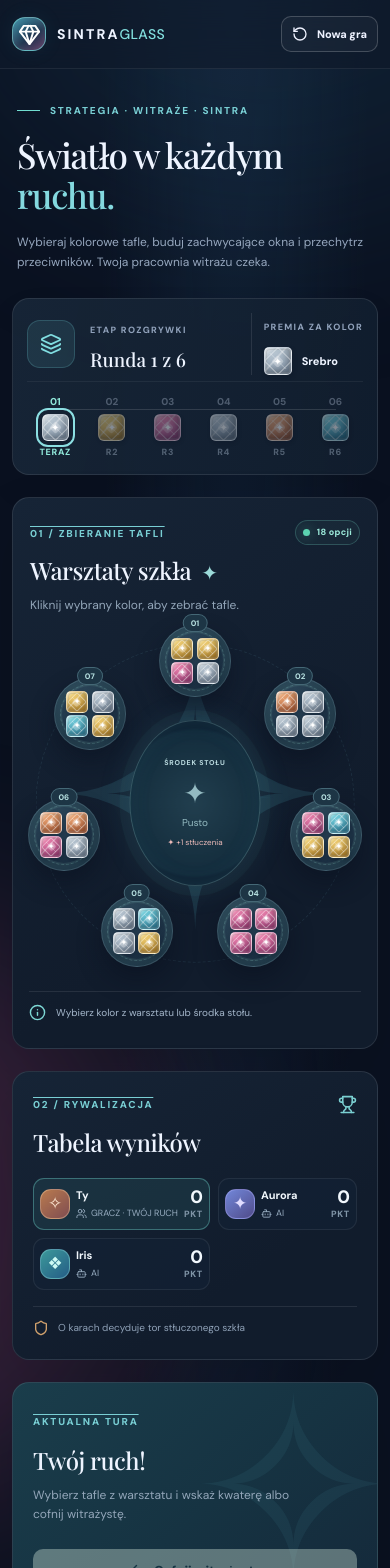
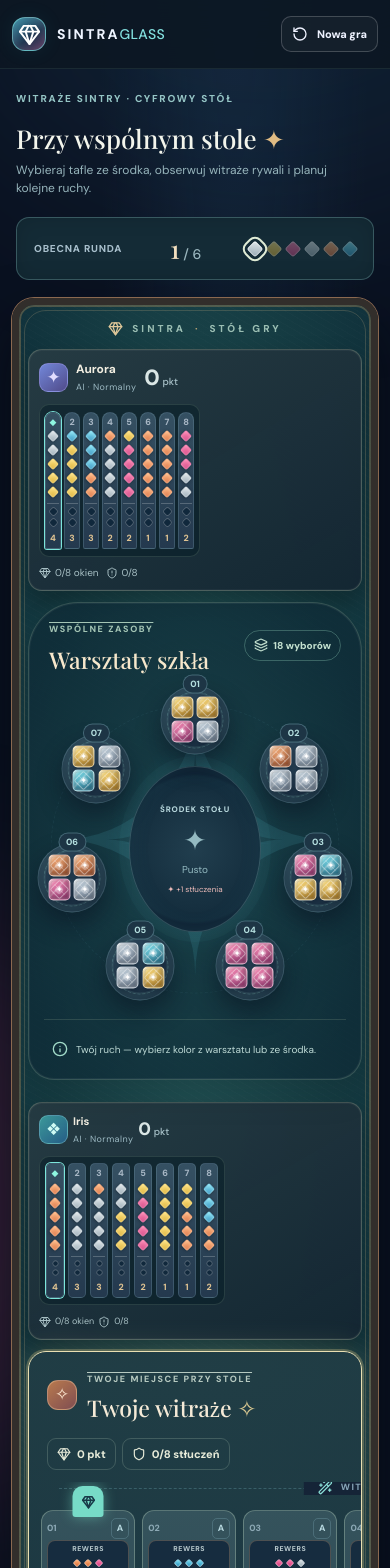
Before and after one commit to jacekmiecznikowski/azul, a React (Vite) app: page / in a window 390 px wide. Shown: the top 1568 px of the page. Built offline with nearby package versions, Linux system fonts and the light colour scheme; a web font is replaced by a local one.

Commit message:
feat(tabletop): src/App.tsx

```diff
--- a/src/App.tsx
+++ b/src/App.tsx
@@ -1,17 +1,18 @@
 import { useEffect, useMemo, useState } from 'react'
 import {
-  ArrowLeft, ArrowRight, BookOpen, Bot, Check, ChevronDown, Crown, Gem,
-  Info, Layers3, MoonStar, RotateCcw, Settings2, Shield, Sparkles, Trophy, Users, WandSparkles,
+  ArrowLeft, ArrowRight, BookOpen, Bot, Check, Crown, Gem,
+  Info, Layers3, MoonStar, RotateCcw, Settings2, Shield, Sparkles, Trophy, WandSparkles,
   X,
 } from 'lucide-react'
 import {
-  applyMove, availableSources, BROKEN_TRACK, COLORS, legalMoves,
+  applyMove, availableSources, COLORS, legalMoves,
   newGame, patternFor, standings, WINDOW_POINTS,
 } from './game/engine'
-import type { Difficulty, GameState, GlassColor, Move, PalaceSide, Player, Source, WindowStrip } from './game/engine'
+import type { Difficulty, GameState, GlassColor, Move, PalaceSide, Source, WindowStrip } from './game/engine'
 import { chooseAIMove } from './game/ai'
-import { BrokenGlassTrack, GameTimeline, OpponentBoards } from './components/MatchPanels'
+import { BrokenGlassTrack, GameTimeline, TableSeat } from './components/MatchPanels'
 import './match.css'
+import './tabletop.css'
 
 const STORAGE_KEY = 'sintra-glass-save-v1'
 const COLORS_PL: Record<GlassColor, string> = {
@@ -220,28 +221,47 @@ export default function App() {
     setShowSetup(false)
   }
 
-  return <div className="app-shell">
+  return <div className="app-shell tabletop-app">
     <div className="ambient ambient-a"/><div className="ambient ambient-b"/>
-    <header className="site-header"><div className="container nav-inner">
-      <a className="brand" href="#top" aria-label="Sintra Glass"><span className="brand-mark"><Gem size={23}/></span><span className="brand-name">SINTRA<span>GLASS</span></span><span className="brand-label">DIGITAL EDITION</span></a>
-      <div className="nav-right"><span className="online-indicator"><span/> TRYB OFFLINE</span><button className="nav-link" onClick={() => setShowRules(true)}><BookOpen size={17}/> Jak grać</button><button className="btn btn-outline nav-new" onClick={() => setShowSetup(true)}><RotateCcw size={16}/> Nowa gra</button></div>
+    <header className="site-header"><div className="tabletop-container nav-inner">
+      <a className="brand" href="#top" aria-label="Sintra Glass"><span className="brand-mark"><Gem size={23}/></span><span className="brand-name">SINTRA<span>GLASS</span></span><span className="brand-label">TABLETOP EDITION</span></a>
+      <div className="nav-right"><span className="online-indicator"><span/> TRYB OFFLINE</span><button className="nav-link" onClick={() => setShowRules(true)}><BookOpen size={17}/> Zasady</button><button className="btn btn-outline nav-new" onClick={() => setShowSetup(true)}><RotateCcw size={16}/> Nowa gra</button></div>
     </div></header>
-    <main className="container" id="top">
-      <section className="hero"><div className="hero-text"><div className="eyebrow"><span className="eyebrow-line"/> STRATEGIA · WITRAŻE · SINTRA</div><h1>Światło w każdym <em>ruchu.</em></h1><p>Wybieraj kolorowe tafle, buduj zachwycające okna i przechytrz przeciwników. Twoja pracownia witrażu czeka.</p></div><div className="hero-ornament"><div className="ornament-circle"><Gem size={55} strokeWidth={1.1}/><span className="orbit orbit-one">✦</span><span className="orbit orbit-two">✧</span></div></div></section>
-      <section className="round-bar"><div className="round-info"><span className="section-icon"><Layers3 size={22}/></span><div><span className="muted-label">ETAP ROZGRYWKI</span><h2>{game.phase === 'finished' ? 'Partia zakończona' : `Runda ${game.round} z 6`}</h2></div></div><div className="round-steps">{game.roundColors.map((color, i) => <div className={`round-step${i + 1 === game.round ? ' is-now' : ''}${i + 1 < game.round ? ' is-done' : ''}`} key={i}><span className="round-index">{i + 1 < game.round ? <Check size={12}/> : `0${i + 1}`}</span><Glass color={color} small/><span className="round-text">{i + 1 === game.round ? 'TERAZ' : `R${i + 1}`}</span></div>)}</div><div className="round-bonus"><span className="muted-label">PREMIA ZA KOLOR</span><div><Glass color={game.roundColors[game.round - 1]} small/><span>{COLORS_PL[game.roundColors[game.round - 1]]}</span></div></div></section>
-      <div className="game-grid"><section className="panel market-panel"><div className="panel-top"><div><span className="overline">01 / ZBIERANIE TAFLI</span><h2>Warsztaty szkła <span className="panel-title-spark">✦</span></h2><p>Kliknij wybrany kolor, aby zebrać tafle.</p></div><span className="panel-pill"><span className="live-dot"/>{sourceOptions.length ? `${sourceOptions.length} opcji` : 'Puste'}</span></div>
-        <div className="market-playground"><div className="market-circles"><div className="market-inner-ring"/><div className="market-outer-ring"/></div><CenterPile tiles={game.center} selected={selection} onPick={chooseSource} disabled={!humanTurn || inspect !== 0} first={game.firstCenterTaken}/>{game.factories.map((factory, index) => <Factory key={index} tiles={factory} index={index} count={game.factories.length} selected={selection} onPick={chooseSource} disabled={!humanTurn || inspect !== 0}/>)}</div>
-        <div className="market-footer"><div className="market-help"><Info size={17}/>{selection ? `Wybrano ${COLORS_PL[selection.color].toLowerCase()}. Kliknij podświetloną kwaterę.` : humanTurn ? 'Wybierz kolor z warsztatu lub środka stołu.' : 'Przeciwnik analizuje swój ruch...'}</div>{selection && <button className="clear-pick" onClick={() => setSelection(null)}>Anuluj <X size={14}/></button>}{selection && selectionMoves.some((move) => move.kind === 'take' && move.windowIndex === null) && <button className="btn btn-warn" onClick={() => chooseTarget(null)}>Stłucz wszystkie tafle</button>}</div></section>
-        <aside className="side-column"><section className="panel players-panel"><div className="side-top"><span className="overline">02 / RYWALIZACJA</span><Trophy size={19}/></div><h2>Tabela wyników</h2><div className="players-list">{best.map((player, rank) => {const originalIndex = game.players.findIndex((p) => p.id === player.id);return <button key={player.id} className={`player-row${game.currentPlayer === originalIndex && game.phase === 'playing' ? ' current-player' : ''}${inspect === originalIndex ? ' inspecting' : ''}`} onClick={() => {setInspect(originalIndex);setSelection(null)}}><span className="rank">0{rank + 1}</span><span className={`player-avatar avatar-${originalIndex}`}>{PLAYER_AVATARS[originalIndex]}</span><span className="player-meta"><strong>{player.name}</strong><small>{player.controller === 'ai' ? <><Bot size={11}/> AI</> : <><Users size={11}/> GRACZ</>}{game.currentPlayer === originalIndex && game.phase === 'playing' ? ' · TWÓJ RUCH'.replace('TWÓJ', player.controller === 'ai' ? 'JEGO' : 'TWÓJ') : ''}</small></span><span className="player-score">{player.score}<small>PKT</small></span></button>})}</div><div className="players-bottom"><Shield size={16}/><span>O karach decyduje tor stłuczonego szkła</span></div></section>
-        <section className="panel turn-panel"><div className="turn-pattern">✧</div><span className="overline">AKTUALNA TURA</span><h2>{game.phase === 'finished' ? 'Koniec rozgrywki!' : current.controller === 'human' ? 'Twój ruch!' : `Ruch gracza ${current.name}`}</h2><p>{game.phase === 'finished' ? `Zwycięzca: ${best[0].name} (${best[0].score} pkt).` : current.controller === 'human' ? 'Wybierz tafle z warsztatu i wskaż kwaterę albo cofnij witrażystę.' : 'Sztuczna inteligencja wybiera najkorzystniejszy wariant.'}</p><div className="turn-actions"><button className="btn btn-reset" disabled={!canReset || !!finishing} onClick={() => commitMove({ kind: 'reset' })}><ArrowLeft size={17}/> Cofnij witrażystę</button></div><div className="turn-bottom">{game.phase === 'finished' ? <><Crown size={15}/> Ranking końcowy</> : <><span className="thinking-dot"/> {current.controller === 'ai' ? 'AI MYŚLI...' : 'OCZEKIWANIE NA RUCH'}</>}</div></section></aside></div>
-      <section className="panel board-panel"><div className="board-header"><div><span className="overline">03 / TWOJA PRACOWNIA</span><h2>Pałacowe witraże <span className="panel-title-spark">✧</span></h2><p>Ułóż tafle na pionowych kwaterach, aby ukończyć okna.</p></div><div className="board-controls"><div className="board-player"><span className={`player-avatar avatar-${inspect}`}>{PLAYER_AVATARS[inspect]}</span><span><strong>{selectedPlayer.name}</strong><small>{inspect === 0 ? 'TWOJA PLANSZA' : 'PODGLĄD GRACZA'}</small></span><ChevronDown size={14}/><select value={inspect} onChange={(e) => {setInspect(Number(e.target.value));setSelection(null)}} aria-label="Wybierz planszę do oglądania">{game.players.map((p, i) => <option key={p.id} value={i}>{p.name}</option>)}</select></div><div className="broken-indicator"><span>STŁUCZONE</span><strong>{selectedPlayer.brokenSteps}<small> / 8</small></strong><span className="glass-loss">−{BROKEN_TRACK[selectedPlayer.brokenSteps]} pkt</span></div></div></div>
-        <div className="board-scroll"><div className="board-area"><div className="glazier-route"><div className="route-caption"><WandSparkles size={15}/> RUCH WITRAŻYSTY <ArrowRight size={15}/></div></div><div className="window-row">{selectedPlayer.strips.map((strip, index) => <WindowCard key={index} strip={strip} index={index} glazier={selectedPlayer.glazier} highlighted={inspect === 0 && targetIndices.has(index)} active={selection !== null} isHumanTurn={humanTurn} onClick={() => inspect === 0 && chooseTarget(index)}/>)}</div><div className="ornament-row">{[0,1,2,3].map((i) => <span key={i} className="ornament-position"><span className="ornament-symbol">❖</span><span>ORNAMENT {i+1}</span></span>)}</div></div></div><div className="board-footer"><span><Gem size={15}/> Kwatera = 5 tafli</span><span><Sparkles size={15}/> Premia za ukończone okna po prawej</span><span><MoonStar size={15}/> Strona pałacu {game.palaceSide}</span></div></section>
-      <OpponentBoards state={game} inspect={inspect} onInspect={(index) => {setInspect(index);setSelection(null)}} />
-      <BrokenGlassTrack players={game.players} />
-      <GameTimeline state={game} />
-      <section className="lower-grid"><div className="panel how-panel"><div className="small-icon"><Sparkles size={18}/></div><div><h3>Mały ruch. Wielkie dzieło.</h3><p>Witrażysta przesuwa się w prawo. Możesz go cofnąć kosztem jednej tury. Planuj kilka ruchów naprzód.</p><button onClick={() => setShowRules(true)}>Poznaj zasady <ArrowRight size={15}/></button></div></div><div className="panel how-panel"><div className="small-icon"><Shield size={18}/></div><div><h3>Kontroluj kary w każdej turze.</h3><p>Powyżej znajdziesz tor stłuczonego szkła wszystkich graczy i pełny dziennik ruchów z rozbiciem punktów.</p><button onClick={() => document.querySelector('.glass-track-panel')?.scrollIntoView({behavior: 'smooth'})}>Zobacz tor kar <ArrowRight size={15}/></button></div></div></section>
-      <footer className="site-footer"><span><Gem size={16}/> SINTRA GLASS <small>© 2026 · FAN PROJECT</small></span><span>Nieoficjalna cyfrowa adaptacja mechaniki „Azul: Witraże Sintry”. Bez oryginalnych grafik i znaków wydawcy.</span></footer>
+    <main className="tabletop-container" id="top">
+      <div className="tabletop-topline">
+        <div className="tabletop-title"><span className="eyebrow">WITRAŻE SINTRY · CYFROWY STÓŁ</span><h1>Przy wspólnym stole<span> ✦</span></h1><p>Wybieraj tafle ze środka, obserwuj witraże rywali i planuj kolejne ruchy.</p></div>
+        <div className="tabletop-round-counter"><span>OBECNA RUNDA</span><strong>{game.round}<small> / 6</small></strong><div className="tabletop-round-pips">{game.roundColors.map((c,i) => <span key={i} className={`tile-${c}${i + 1 === game.round ? ' current' : ''}`} title={`Runda ${i + 1}: ${COLORS_PL[c]}`}/>)}</div></div>
+      </div>
+      <div className="tabletop-layout">
+        <section className="tabletop-surface" aria-label="Stół gry z planszami graczy i warsztatami">
+          <div className="tabletop-table-label"><Gem size={15}/> SINTRA <span>·</span> STÓŁ GRY</div>
+          <div className="tabletop-grid">
+            {game.players[3] ? <TableSeat player={game.players[3]} index={3} location="west" isCurrent={game.currentPlayer === 3 && game.phase === 'playing'} onInspect={() => {setInspect(3);setSelection(null)}} /> : <div className="tabletop-vacant tabletop-vacant-west" aria-hidden="true"><span>✦</span></div>}
+            {game.players[1] && <TableSeat player={game.players[1]} index={1} location="north" isCurrent={game.currentPlayer === 1 && game.phase === 'playing'} onInspect={() => {setInspect(1);setSelection(null)}} />}
+            {game.players[2] ? <TableSeat player={game.players[2]} index={2} location="east" isCurrent={game.currentPlayer === 2 && game.phase === 'playing'} onInspect={() => {setInspect(2);setSelection(null)}} /> : <div className="tabletop-vacant tabletop-vacant-east" aria-hidden="true"><span>✦</span></div>}
+            <section className="tabletop-market" aria-label="Warsztaty szkła i środek stołu">
+              <div className="tabletop-market-header"><div><span className="overline">WSPÓLNE ZASOBY</span><h2>Warsztaty szkła</h2></div><span className="market-chip"><Layers3 size={14}/> {sourceOptions.length} wyborów</span></div>
+              <div className="market-playground"><div className="market-circles"><div className="market-inner-ring"/><div className="market-outer-ring"/></div><CenterPile tiles={game.center} selected={selection} onPick={chooseSource} disabled={!humanTurn || inspect !== 0} first={game.firstCenterTaken}/>{game.factories.map((factory, index) => <Factory key={index} tiles={factory} index={index} count={game.factories.length} selected={selection} onPick={chooseSource} disabled={!humanTurn || inspect !== 0}/>)}</div>
+              <div className="tabletop-market-help" aria-live="polite"><Info size={16}/><span>{selection ? `Wybrano ${COLORS_PL[selection.color].toLowerCase()} — wskaż podświetloną kwaterę na swojej planszy.` : humanTurn ? 'Twój ruch — wybierz kolor z warsztatu lub ze środka.' : game.phase === 'finished' ? 'Partia zakończona.' : `Ruch: ${current.name} (AI)`}</span>{selection && <button className="tabletop-jump" onClick={() => document.getElementById('my-board')?.scrollIntoView({ behavior: 'smooth', block: 'start' })}>Do moich kwater <ArrowRight size={13}/></button>}{selection && <button className="clear-pick" onClick={() => setSelection(null)}>Anuluj <X size={14}/></button>}</div>
+              {selection && selectionMoves.some((move) => move.kind === 'take' && move.windowIndex === null) && <button className="btn btn-warn tabletop-discard" onClick={() => chooseTarget(null)}>Stłucz wszystkie wybrane tafle</button>}
+            </section>
+            <section className={`tabletop-human${game.currentPlayer === 0 && game.phase === 'playing' ? ' tabletop-human-active' : ''}`} aria-label="Twoja plansza witraży" id="my-board">
+              <div className="tabletop-human-heading"><div className="tabletop-human-identity"><span className="player-avatar avatar-0">{PLAYER_AVATARS[0]}</span><div><span className="overline">TWOJE MIEJSCE PRZY STOLE</span><h2>Twoje witraże <span>✧</span></h2></div></div><div className="tabletop-human-stats"><span><Gem size={14}/> {game.players[0].score} pkt</span><span><Shield size={14}/> {game.players[0].brokenSteps}/8 stłuczeń</span></div></div>
+              <div className="board-scroll"><div className="board-area"><div className="glazier-route"><div className="route-caption"><WandSparkles size={15}/> WITRAŻYSTA PORUSZA SIĘ W PRAWO <ArrowRight size={15}/></div></div><div className="window-row">{game.players[0].strips.map((strip, index) => <WindowCard key={index} strip={strip} index={index} glazier={game.players[0].glazier} highlighted={targetIndices.has(index)} active={selection !== null} isHumanTurn={humanTurn} onClick={() => chooseTarget(index)}/>)}</div><div className="ornament-row">{[0,1,2,3].map((i) => <span key={i} className="ornament-position"><span className="ornament-symbol">❖</span><span>ORNAMENT {i+1}</span></span>)}</div></div></div>
+              <div className="tabletop-human-footer"><span><Sparkles size={14}/> Podświetlone kwatery przyjmują wybrane tafle</span><span><MoonStar size={14}/> Strona pałacu {game.palaceSide}</span></div>
+            </section>
+          </div>
+        </section>
+        <aside className="tabletop-sidebar" aria-label="Informacje o rozgrywce">
+          <section className="tabletop-turn-card panel"><div className="turn-topline"><span className="overline">TERAZ PRZY STOLE</span><span className="live-dot"/></div><div className="tabletop-current"><span className={`player-avatar avatar-${game.currentPlayer}`}>{PLAYER_AVATARS[game.currentPlayer]}</span><div><h2>{game.phase === 'finished' ? 'Koniec gry' : current.controller === 'human' ? 'Twój ruch' : `Gra ${current.name}`}</h2><p>{game.phase === 'finished' ? `Zwycięża ${best[0].name}!` : current.controller === 'human' ? 'Wybierz szkło ze środka stołu.' : 'Przeciwnik podejmuje decyzję…'}</p></div></div><button className="btn btn-reset tabletop-reset" disabled={!canReset || !!finishing || inspect !== 0} onClick={() => commitMove({ kind: 'reset' })}><ArrowLeft size={16}/> Cofnij witrażystę</button></section>
+          <section className="tabletop-scores panel" aria-label="Wyniki graczy"><div className="tabletop-dock-heading"><Trophy size={17}/><strong>Wyniki</strong><span>NA ŻYWO</span></div><div className="tabletop-scores-list">{best.map((player, rank) => {const i = game.players.findIndex(p => p.id === player.id); return <div className={`tabletop-score-line${game.currentPlayer === i && game.phase === 'playing' ? ' playing' : ''}`} key={player.id}><span className="score-rank">{rank + 1}.</span><i className={`track-legend-pawn avatar-${i}`}/><span>{player.name}</span><strong>{player.score}<small> pkt</small></strong></div>})}</div></section>
+          <BrokenGlassTrack players={game.players}/>
+          <GameTimeline state={game}/>
+        </aside>
+      </div>
+      <footer className="site-footer"><span><Gem size={16}/> SINTRA GLASS <small>© 2026 · FAN PROJECT</small></span><span>Nieoficjalna cyfrowa adaptacja mechaniki „Azul: Witraże Sintry”. Autorski interfejs.</span></footer>
     </main>
+    {inspect > 0 && <div className="modal-backdrop" onMouseDown={() => setInspect(0)}><div className="modal tabletop-inspect-modal" role="dialog" aria-modal="true" aria-label={`Plansza gracza ${selectedPlayer.name}`} onMouseDown={(e) => e.stopPropagation()}><button className="close-btn" onClick={() => setInspect(0)} aria-label="Zamknij podgląd"><X size={18}/></button><div className="tabletop-inspect-heading"><span className={`player-avatar avatar-${inspect}`}>{PLAYER_AVATARS[inspect]}</span><div><span className="overline">PODGLĄD PRZECIWNIKA</span><h2>{selectedPlayer.name} <small>{selectedPlayer.score} pkt</small></h2></div></div><p>Witraże i pozycja witrażysty przeciwnika. Kliknij poza planszą lub użyj ×, aby wrócić do stołu.</p><div className="board-scroll"><div className="board-area"><div className="window-row">{selectedPlayer.strips.map((strip, index) => <WindowCard key={index} strip={strip} index={index} glazier={selectedPlayer.glazier} highlighted={false} active={false} isHumanTurn={false} onClick={() => undefined}/>)}</div></div></div></div></div>}
     {game.phase === 'finished' && <div className="result-float"><Crown size={18}/><span>Partia zakończona — wygrywa <strong>{best[0].name}</strong>!</span><button onClick={() => setShowSetup(true)}>Zagraj ponownie <ArrowRight size={15}/></button></div>}
     {showSetup && <SetupModal settings={settings} onClose={() => setShowSetup(false)} onStart={startNew}/>}
     {showRules && <RulesModal onClose={() => setShowRules(false)}/>}
```
